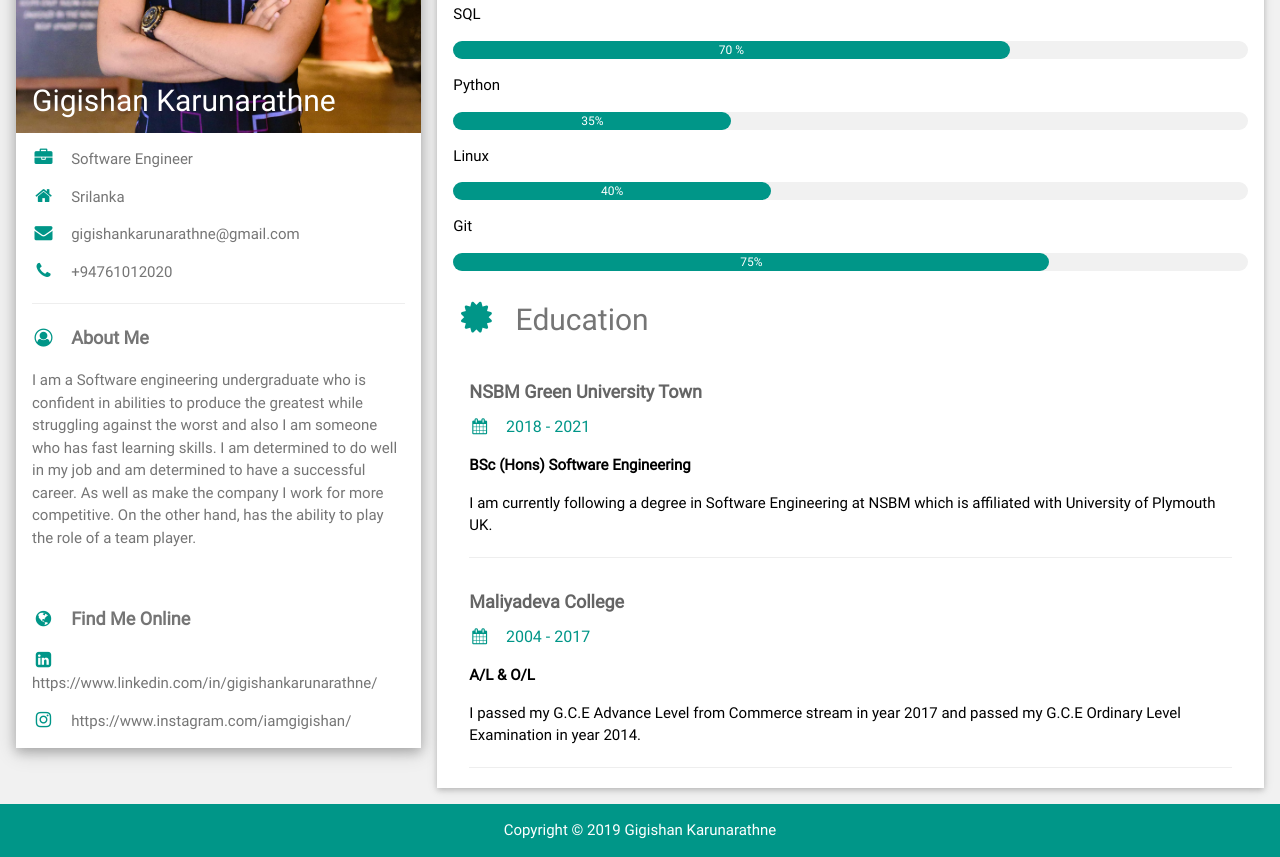
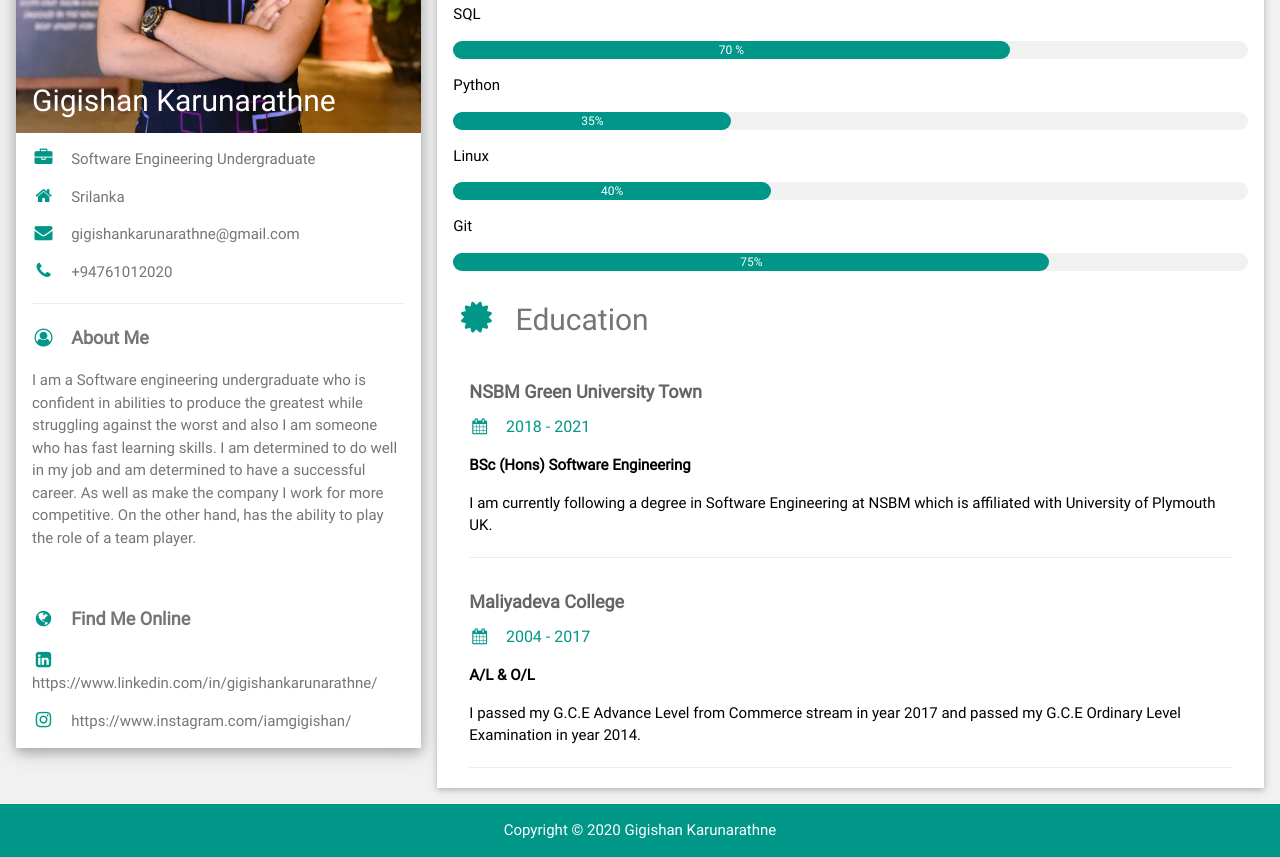
Before and after one commit to gigishankarunarathne/gigishankarunarathne.github.io, a plain HTML site: page index.html in a window 1280 px wide. Shown: the part 288-1145 px from the top of the page. Drawn offline with Linux system fonts and the light colour scheme.

Commit message:
Update index.html
copyright 2020 added, Software engineering Undergraduate renamed

```diff
--- a/index.html
+++ b/index.html
@@ -28,7 +28,7 @@ html,body,h1,h2,h3,h4,h5,h6 {font-family: "Roboto", sans-serif}
           </div>
         </div>
         <div class="w3-container">
-          <p><i class="fa fa-briefcase fa-fw w3-margin-right w3-large w3-text-teal"></i>Software Engineer</p>
+          <p><i class="fa fa-briefcase fa-fw w3-margin-right w3-large w3-text-teal"></i>Software Engineering Undergraduate</p>
           <p><i class="fa fa-home fa-fw w3-margin-right w3-large w3-text-teal"></i>Srilanka</p>
           <p><i class="fa fa-envelope fa-fw w3-margin-right w3-large w3-text-teal"></i>gigishankarunarathne@gmail.com</p>
           <p><i class="fa fa-phone fa-fw w3-margin-right w3-large w3-text-teal"></i>+94761012020</p>
@@ -113,7 +113,7 @@ html,body,h1,h2,h3,h4,h5,h6 {font-family: "Roboto", sans-serif}
 </div>
 
 <footer class="w3-container w3-teal w3-center w3-margin-top">
-  <p>Copyright © 2019 Gigishan Karunarathne</p>
+  <p>Copyright © 2020 Gigishan Karunarathne</p>
 </footer>
 
 </body>
```
